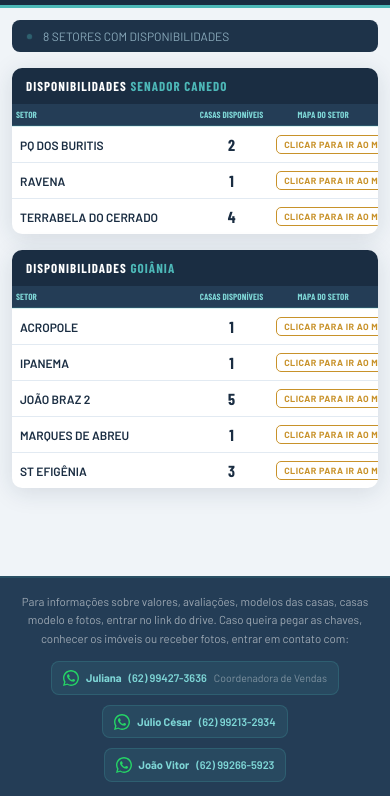
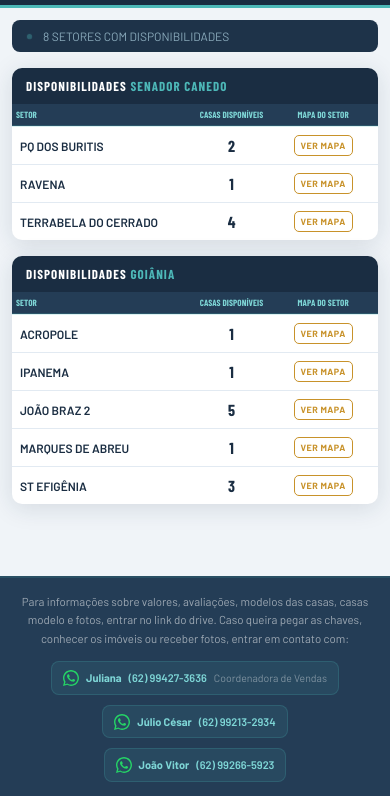
Before and after one commit to DEVMoraisEng/SITE-DE-VENDAS, a plain HTML site: page index.html in a window 390 px wide. Shown: the part 48-844 px from the top of the page. Drawn offline with nearby package versions, Linux system fonts and the light colour scheme; a web font is replaced by a local one.

Commit message:
Add files via upload

```diff
--- a/index.html
+++ b/index.html
@@ -126,6 +126,19 @@ td.qtd.zero{color:#bbb}
   .link-drive{font-size:9px;padding:3px 7px;gap:3px}
   .link-drive svg{display:none}
 }
+
+/* Texto do botão: versão curta no mobile */
+.btn-texto-curto{display:none}
+.btn-texto-full{display:inline}
+@media(max-width:768px){
+  .btn-texto-curto{display:inline}
+  .btn-texto-full{display:none}
+  .link-drive{font-size:10px;padding:5px 8px;gap:3px;white-space:nowrap}
+  .link-drive svg{width:10px;height:10px}
+}
+@media(max-width:400px){
+  .link-drive{font-size:9px;padding:4px 6px}
+}
 </style>
 </head>
 <body>
@@ -184,7 +197,7 @@ function renderTabela(tbodyId, setores){
     <tr>
       <td style="font-weight:600">${s.setor}</td>
       <td class="qtd ${s.qtd===0?'zero':''}">${s.qtd}</td>
-      <td style="text-align:center">${s.link?`<a class="link-drive" href="${s.link}" target="_blank">${iconeSeta()} Clicar para ir ao Mapa</a>`:'<span style="color:#bbb;font-size:12px">—</span>'}</td>
+      <td style="text-align:center">${s.link?`<a class="link-drive" href="${s.link}" target="_blank">${iconeSeta()} <span class="btn-texto-full">Clicar para ir ao Mapa</span><span class="btn-texto-curto">Ver Mapa</span></a>`:'<span style="color:#bbb;font-size:12px">—</span>'}</td>
     </tr>`).join('');
 }
 
```
